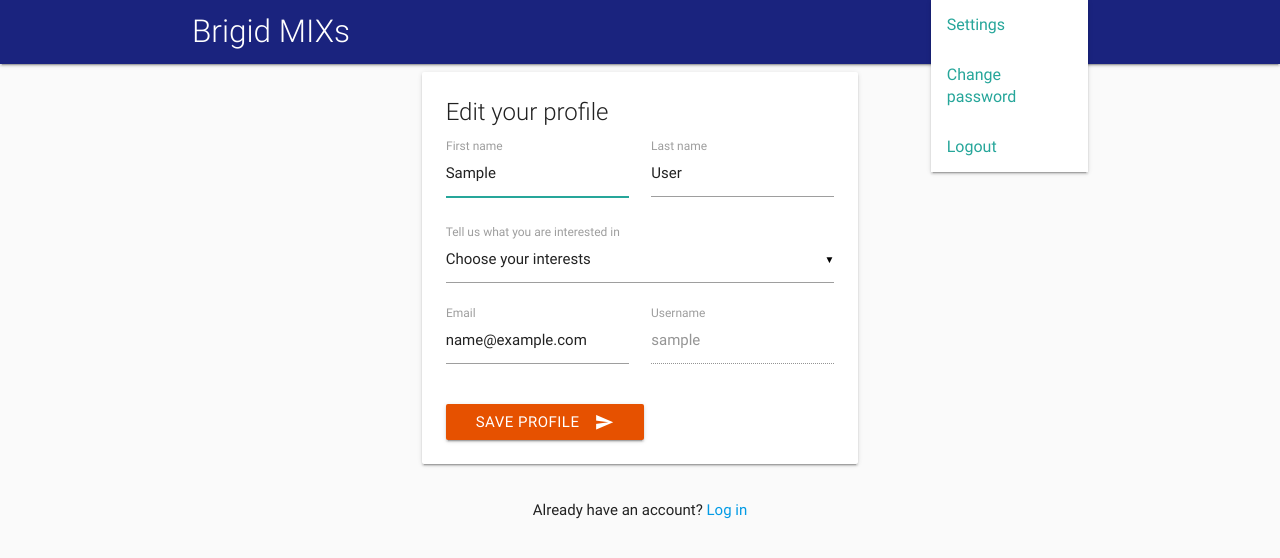
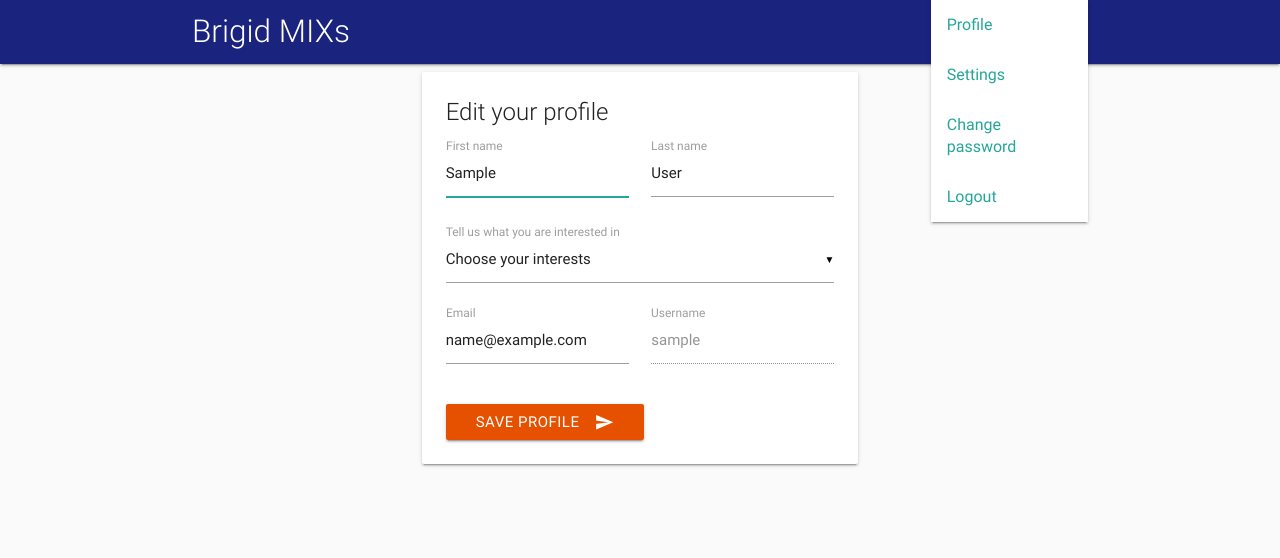
Before and after one commit to thiagoferreiraw/mixapp, a Django app: page /user/profile/ in a window 1280 px wide, after a click that opens the changed part. Shown: the top 558 px of the page. Run offline with Django 3.2, Linux system fonts and the light colour scheme; the visitor is signed in with stand-in values (Sample User, id 1); data comes from the database, SQL or seed files in the repository; some libraries are stand-ins or nearby versions.

Commit message:
User profile

```diff
--- a/app/templates/base.html
+++ b/app/templates/base.html
@@ -11,16 +11,18 @@
 <body class="grey lighten-5">
     {% include "menu/menu.html" %}
 <main>
+    <div class="container">
     {% for message in messages %}
-        <p style="color: {% if message.tags == 'success' %}green{% elif message.tags == 'error' %}red{% endif %}">
+        <p style="color: white; font-weight: 600; padding:5px" class="{% if message.tags == 'success' %}green darken-4{% elif message.tags == 'error' %}red darken-4{% endif %}">
             {{ message }}
         </p>
     {% endfor %}
+    </div>
     {% block content %}
     {% endblock %}
 
 </main>
-<footer>
+<footer >
 </footer>
 <script type="text/javascript" src="https://code.jquery.com/jquery-3.2.1.min.js"></script>
 <script type="text/javascript" src="{% static 'js/materialize.min.js' %}"></script>
--- a/app/templates/menu/menu.html
+++ b/app/templates/menu/menu.html
@@ -15,6 +15,7 @@
                     <!-- Dropdown Structure -->
                     <ul id="dropdown1" class="dropdown-content">
                         {% if user.is_authenticated %}
+                            <li><a href="{% url 'edit_profile' %}">Profile</a></li>
                             <li><a href="{% url 'settings' %}">Settings</a></li>
                             <li><a href="{% url 'password' %}">Change password</a></li>
                             <li><a href="{% url 'logout' %}">Logout</a></li>
--- a/users/forms.py
+++ b/users/forms.py
@@ -1,4 +1,5 @@
 from django.contrib.auth.forms import UserCreationForm as UserCreationFormDjango, User, UsernameField
+from django.forms import ModelForm
 from django.conf import settings
 
 
@@ -13,24 +14,17 @@ class UserCreationForm(UserCreationFormDjango):
 
     class Meta:
         model = User
-        fields = ("username", "first_name", "last_name", "email",)
+        fields = ("username", "first_name", "last_name", "email","id")
         field_classes = {'username': UsernameField}
 
 
-class UserEditProfileForm(UserCreationFormDjango):
+class UserEditProfileForm(ModelForm):
     def __init__(self, *args, **kwargs):
-        super(UserCreationFormDjango, self).__init__(*args, **kwargs)
-        self.fields['first_name'].widget.attrs.update({'autofocus': '', 'required': True})
+        super(ModelForm, self).__init__(*args, **kwargs)
+        self.fields['first_name'].widget.attrs.update({'autofocus': '', 'required':True})
         self.fields['last_name'].widget.attrs.update({'required': True})
         self.fields['email'].widget.attrs.update({'required': True})
 
     class Meta:
         model = User
-        fields = ("first_name", "last_name", "email",)
-
-    # def save(self, commit=True):
-    #     user = User.objects.get()
-    #     user.set_password(self.cleaned_data["password1"])
-    #     if commit:
-    #         user.save()
-    #     return user
+        fields = ('first_name', 'last_name', 'email')
--- a/users/templates/user_profile/profile.html
+++ b/users/templates/user_profile/profile.html
@@ -53,6 +53,5 @@
             </div>
         </div>
     </div>
-    <p class="center-align">Already have an account? <a href="{% url "login" %}">Log in</a></p>
 </div>
 {% endblock %}
--- a/users/views.py
+++ b/users/views.py
@@ -5,6 +5,8 @@ from django.contrib.auth.decorators import login_required
 from django.contrib.auth.forms import AdminPasswordChangeForm, PasswordChangeForm
 from django.shortcuts import render, redirect
 from social_django.models import UserSocialAuth
+from django.contrib.auth.models import User
+from django.contrib import messages
 
 from users.forms import UserCreationForm, UserEditProfileForm
 
@@ -68,10 +70,13 @@ def password(request):
     return render(request, 'user_profile/password.html', {'form': form})
 
 def edit_profile(request):
+    user = User.objects.get(pk=request.user.id)
     if request.method == 'POST':
-        form = UserEditProfileForm(request.POST)
+        form = UserEditProfileForm(request.POST, instance=user)
         if form.is_valid():
             form.save()
+            messages.success(request, '{}, your profile has been updated successfully'.format(request.user.first_name))
+            return redirect("edit_profile")
     else:
-        form = UserEditProfileForm(instance=request.user)
+        form = UserEditProfileForm(instance=user)
     return render(request, 'user_profile/profile.html', {'form': form, 'categories': Category.objects.all(), 'username': request.user.username})
```
